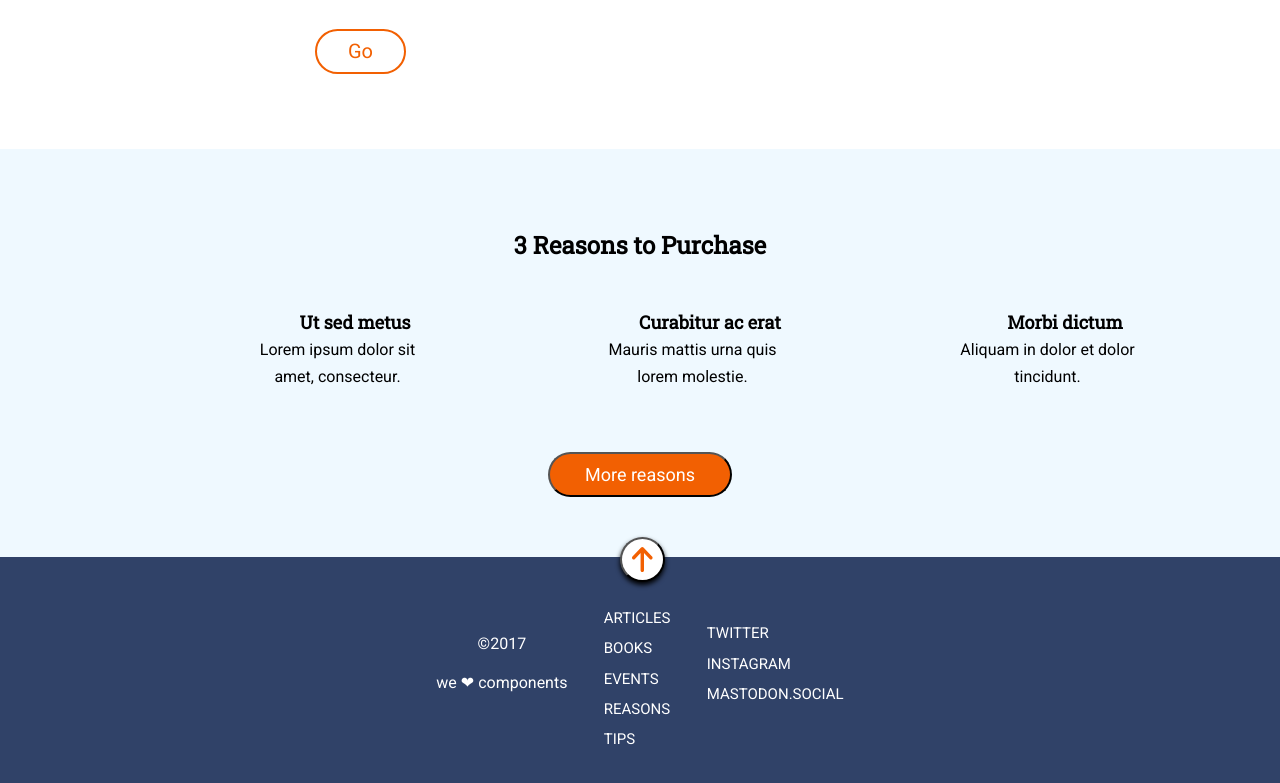
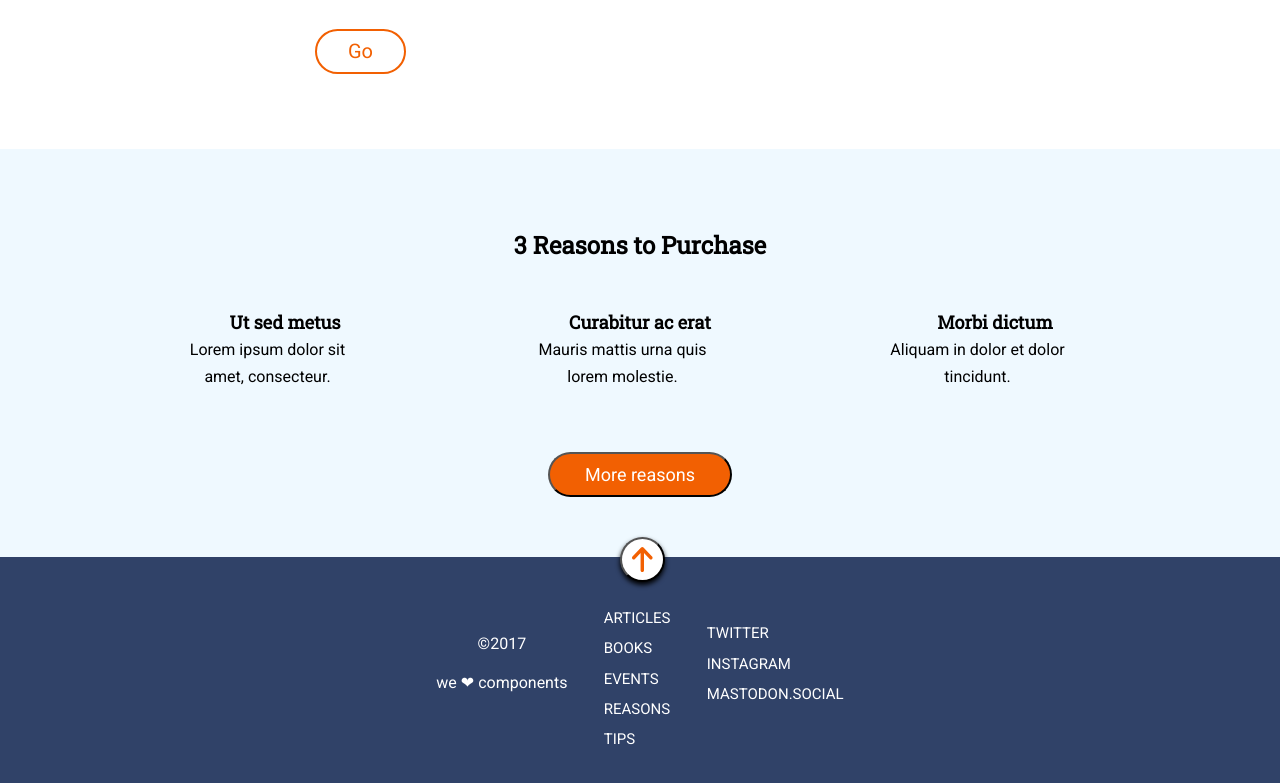
Before and after one commit to Adalab/f-m1-evaluacion-final-daniela932910, a website: page docs/index.html in a window 1280 px wide. Shown: the part 959-1742 px from the top of the page. Drawn offline with nearby package versions, Linux system fonts and the light colour scheme; files that its build step writes are made by us from their sources; a web font is replaced by a local one.

Commit message:
fix margins

```diff
--- a/_src/assets/scss/layout/_mainS2.scss
+++ b/_src/assets/scss/layout/_mainS2.scss
@@ -31,8 +31,11 @@
 }
 
 .grid{
+        margin: auto;
+
         @media all and (min-width:768px){
-            margin: 10px 50px 60px 80px;
+            margin:auto;
+            margin-bottom: 60px;
             text-align: center;
             display:grid;
             grid-template-columns: 210px 210px 210px;
@@ -44,7 +47,8 @@
         @media all and (min-width:1200px){
             width: 1065px;
             grid-template-columns: 355px 355px 355px;
-            margin:10px 60px 60px 200px;
+            margin:auto;
+            margin-bottom: 60px;
         }
 }
 
```
